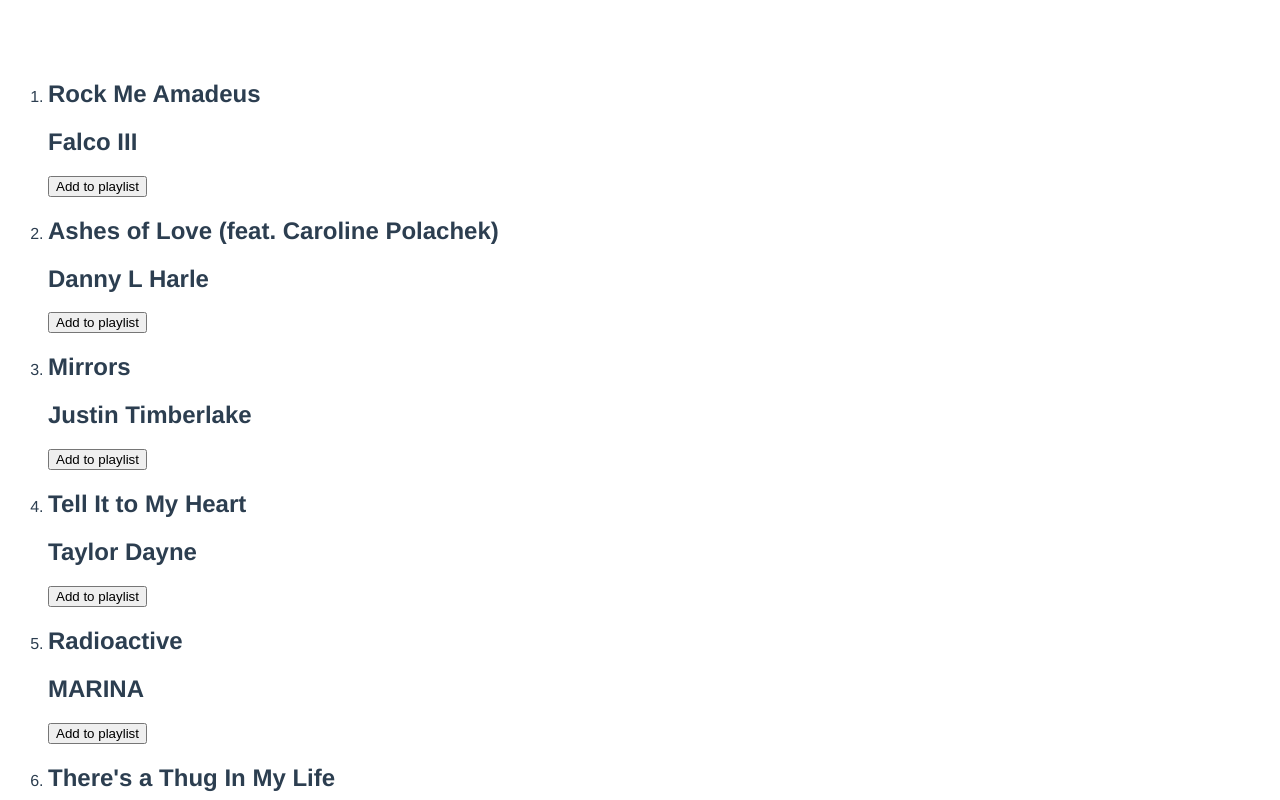
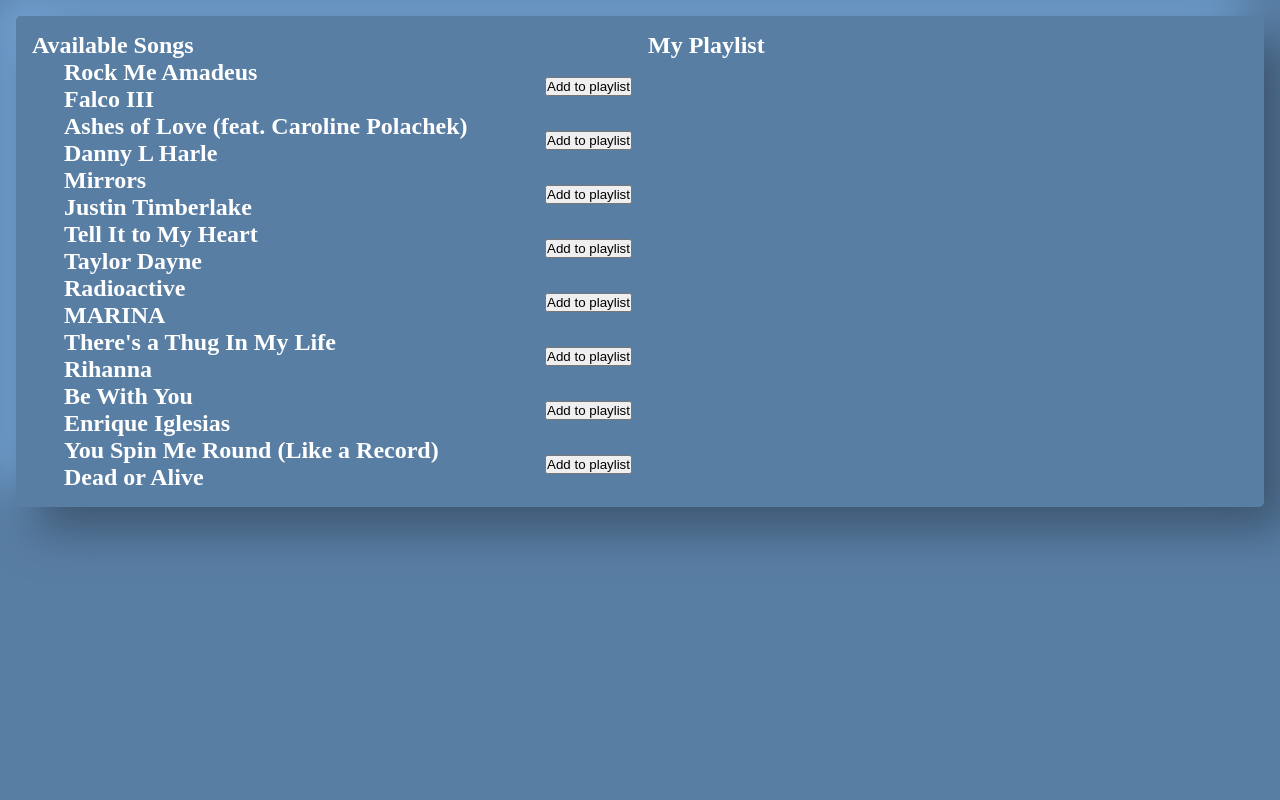
Before and after one commit to JGallardo4/w13c-vue-playlist, a Vue app: page / in a window 1280 px wide. Shown: the top 800 px of the page. Built offline with nearby package versions, Linux system fonts and the light colour scheme.

Commit message:
Add basic styles

```diff
--- a/src/App.vue
+++ b/src/App.vue
@@ -1,27 +1,42 @@
 <template>
-  <main id="app">
+	<main id="app">
 		<music-player></music-player>
-  </main>
+	</main>
 </template>
 
 <script>
 import MusicPlayer from "./components/MusicPlayer.vue";
 
 export default {
-  name: 'App',
-  components: {
-		MusicPlayer
-  }
-}
+	name: "App",
+	components: {
+		MusicPlayer,
+	},
+};
 </script>
 
-<style>
-#app {
-  font-family: Avenir, Helvetica, Arial, sans-serif;
-  -webkit-font-smoothing: antialiased;
-  -moz-osx-font-smoothing: grayscale;
-  text-align: center;
-  color: #2c3e50;
-  margin-top: 60px;
+<style lang="scss">
+* {
+	padding: 0;
+	margin: 0;
+	box-sizing: border-box;
+}
+
+// Style
+$bg: #597ea4;
+@mixin n-flat {
+	box-shadow: 21px 21px 47px #3b536c, -21px -21px 47px #77a9dc;
+}
+
+body {
+	background-color: $bg;
+	color: white;
+	padding: 1rem;
+
+	#music-player {
+		@include n-flat;
+		padding: 1rem;
+		border-radius: 5px;
+	}
 }
 </style>
--- a/src/components/SongList.vue
+++ b/src/components/AvailableSongs.vue
@@ -1,5 +1,8 @@
 <template>
 	<section id="song-list">
+		<header id="song-list__header">
+			<h1>Available Songs</h1>
+		</header>
 		<ol id="song-list__container">
 			<song-component
 				v-for="(song, index) in songs"
@@ -21,7 +24,7 @@
 import SongComponent from "./SongComponent.vue";
 
 export default {
-	name: "song-list",
+	name: "available-songs",
 
 	props: {
 		songs: {
--- a/src/components/MusicPlayer.vue
+++ b/src/components/MusicPlayer.vue
@@ -1,31 +1,33 @@
 <template>
 	<div id="music-player">
-		<song-list
-			id="song-list"
+		<available-songs
+			id="available-songs"
 			class="song-list"
 			:songs="songsAvailable"
-			v-on:add-to-playlist="addToPlaylist($event)">
-		</song-list>
+			v-on:add-to-playlist="addToPlaylist($event)"
+		>
+		</available-songs>
 
 		<play-list
 			id="play-list"
 			class="song-list"
 			:songs="playList"
-			v-on:remove-from-playlist="removeFromPlaylist($event)">
+			v-on:remove-from-playlist="removeFromPlaylist($event)"
+		>
 		</play-list>
 	</div>
 </template>
 
 <script>
-import SongList from "./SongList";
 import PlayList from "./PlayList";
+import AvailableSongs from "./AvailableSongs.vue";
 
 export default {
 	name: "music-player",
 
 	components: {
-		SongList,
-		PlayList
+		PlayList,
+		AvailableSongs,
 	},
 
 	methods: {
@@ -39,14 +41,17 @@
 			this.songsAvailable.push(this.playList[aId]);
 			this.playList.splice(aId, 1);
 			console.log(`Removing ${this.playList[aId].title} at ${aId}`);
-		}
+		},
 	},
 
 	data: function () {
 		return {
 			songsAvailable: [
 				{ title: "Rock Me Amadeus", artist: "Falco III" },
-				{ title: "Ashes of Love (feat. Caroline Polachek)", artist:"Danny L Harle" },
+				{
+					title: "Ashes of Love (feat. Caroline Polachek)",
+					artist: "Danny L Harle",
+				},
 				{ title: "Mirrors", artist: "Justin Timberlake" },
 				{ title: "Tell It to My Heart", artist: "Taylor Dayne" },
 				{ title: "Radioactive", artist: "MARINA" },
@@ -55,19 +60,27 @@
 				{ title: "You Spin Me Round (Like a Record)", artist: "Dead or Alive" },
 			],
 
-			playList: []
+			playList: [],
 		};
-	}
-}
+	},
+};
 </script>
 
 <style lang="scss">
+// Layout
 #music-player {
 	display: grid;
 	grid-template-columns: 1fr 1fr;
-			#song-list {
+	gap: 1rem;
+
+	ol {
+		padding-left: 2rem;
+	}
+
+	#available-songs {
 		grid-column: 1;
 	}
+
 	#play-list {
 		grid-column: 2;
 	}
@@ -75,10 +88,5 @@
 
 .song-list {
 	text-align: left;
-		li {
-			&:hover {
-				background-color: beige;
-			}
-		}
 }
 </style>
--- a/src/components/PlayList.vue
+++ b/src/components/PlayList.vue
@@ -1,5 +1,8 @@
 <template>
 	<section id="play-list">
+		<header id="play-list__header">
+			<h1>My Playlist</h1>
+		</header>
 		<ol id="play-list__container">
 			<song-component
 				v-for="(song, index) in songs"
--- a/src/components/SongComponent.vue
+++ b/src/components/SongComponent.vue
@@ -2,7 +2,8 @@
 	<li class="song">
 		<h1 class="song__title">{{ songInfo.title }}</h1>
 		<h1 class="song__artist">{{ songInfo.artist }}</h1>
-		<button v-on:click="buttonInfo.action">
+		<button class="song__button"
+			v-on:click="buttonInfo.action">
 			{{buttonInfo.label}}
 		</button>
 	</li>
@@ -30,5 +31,23 @@
 };
 </script>
 
-<style>
+<style lang="scss" scoped>
+li {
+	display: grid;
+	grid-template-columns: 1fr auto;
+	grid-template-rows: 1fr 1fr;
+	.song__title {
+		grid-column: 1;
+		grid-row: 1;
+	}
+	.song__artist {
+		grid-column: 1;
+		grid-row: 2;
+	}
+	.song__button {
+		grid-column: 2;
+		grid-row: 1 / 3;
+		place-self: center;
+	}
+}
 </style>
```
Lines whose indentation alone changed are shown as unchanged.
